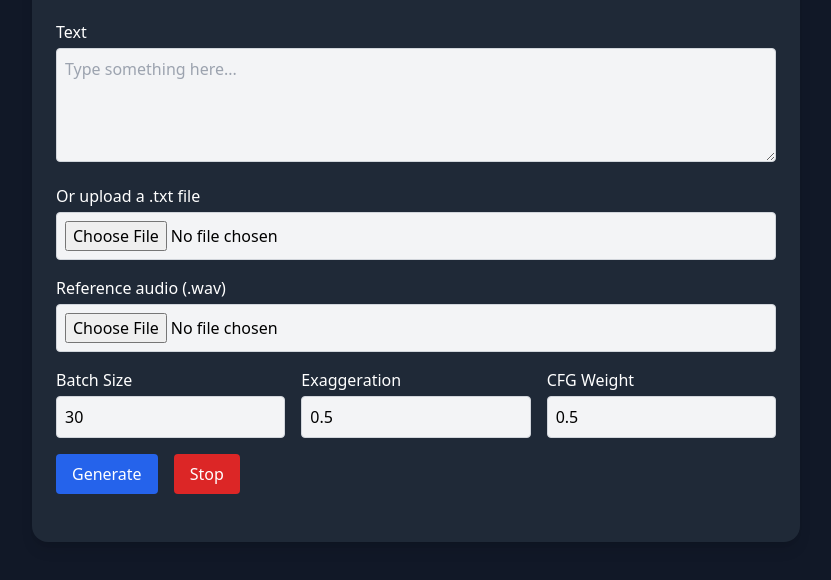
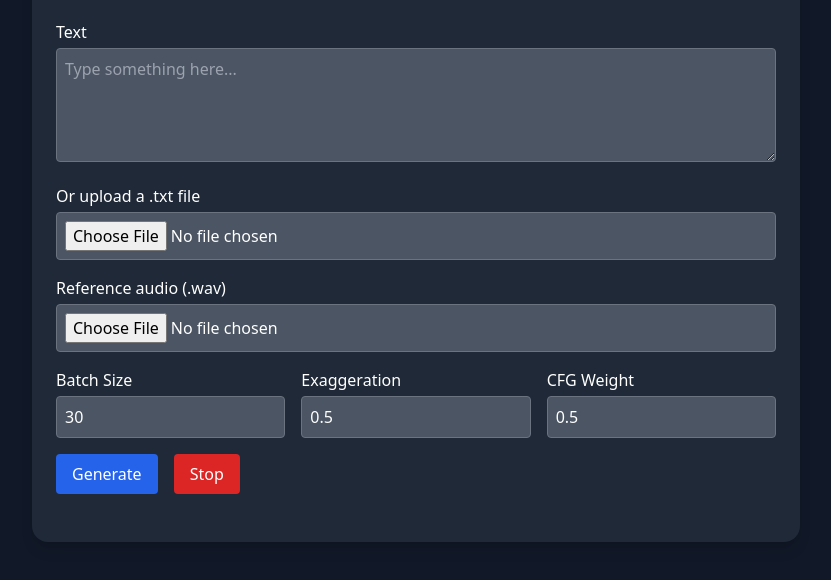
Before and after one commit to TheJoshCode/VoiceBox, a plain HTML site: page frontend/index.html in a window 1280 px wide. Shown: the part 104-684 px from the top of the page, without its empty margins (224-1055 px from the left). Drawn offline with nearby package versions, Linux system fonts and the light colour scheme.

Commit message:
awdawdawd

```diff
--- a/frontend/index.html
+++ b/frontend/index.html
@@ -15,7 +15,7 @@
       <div>
         <label class="block font-medium mb-1 text-white">Text</label>
         <textarea name="text" id="text-input" rows="4"
-          class="w-full bg-gray-100 text-black border border-gray-300 rounded p-2"
+          class="w-full bg-gray-600 text-white border border-gray-500 rounded p-2"
           placeholder="Type something here..."></textarea>
       </div>
 
@@ -23,14 +23,14 @@
       <div>
         <label class="block font-medium mb-1 text-white">Or upload a .txt file</label>
         <input type="file" name="file" accept=".txt"
-          class="block w-full bg-gray-100 text-black border border-gray-300 rounded p-2" />
+          class="block w-full bg-gray-600 text-white border border-gray-500 rounded p-2" />
       </div>
 
       <!-- Audio prompt -->
       <div>
         <label class="block font-medium mb-1 text-white">Reference audio (.wav)</label>
         <input type="file" name="audio" accept=".wav" required
-          class="block w-full bg-gray-100 text-black border border-gray-300 rounded p-2" />
+          class="block w-full bg-gray-600 text-white border border-gray-500 rounded p-2" />
       </div>
 
       <!-- Sliders -->
@@ -38,17 +38,17 @@
         <div>
           <label class="block font-medium mb-1 text-white">Batch Size</label>
           <input type="number" name="batch_size" value="30" min="1"
-            class="w-full bg-gray-100 text-black border border-gray-300 rounded p-2" />
+            class="w-full bg-gray-600 text-white border border-gray-500 rounded p-2" />
         </div>
         <div>
           <label class="block font-medium mb-1 text-white">Exaggeration</label>
           <input type="number" name="exaggeration" step="0.1" value="0.5" min="0" max="1"
-            class="w-full bg-gray-100 text-black border border-gray-300 rounded p-2" />
+            class="w-full bg-gray-600 text-white border border-gray-500 rounded p-2" />
         </div>
         <div>
           <label class="block font-medium mb-1 text-white">CFG Weight</label>
           <input type="number" name="cfg_weight" step="0.1" value="0.5" min="0" max="1"
-            class="w-full bg-gray-100 text-black border border-gray-300 rounded p-2" />
+            class="w-full bg-gray-600 text-white border border-gray-500 rounded p-2" />
         </div>
       </div>
 
@@ -69,7 +69,7 @@
     <div id="status" class="mt-6 text-sm text-gray-300"></div>
     <div id="audio-container" class="mt-4 hidden">
       <p class="font-medium text-white">Output:</p>
-      <audio id="audio-player" controls class="w-full mt-2 bg-gray-100 rounded"></audio>
+      <audio id="audio-player" controls class="w-full mt-2 bg-gray-600 rounded text-white"></audio>
     </div>
   </div>
 
```
Also changed, not shown: 1 other file.
